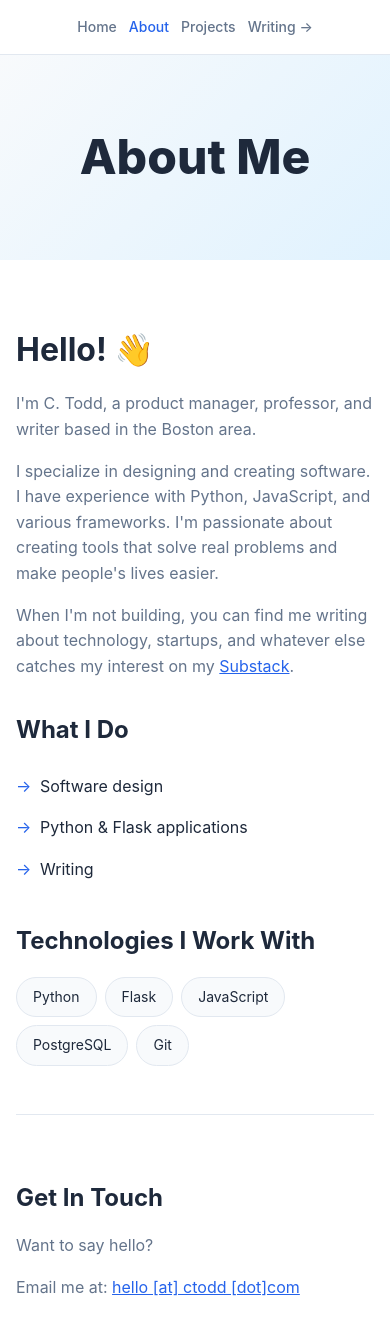
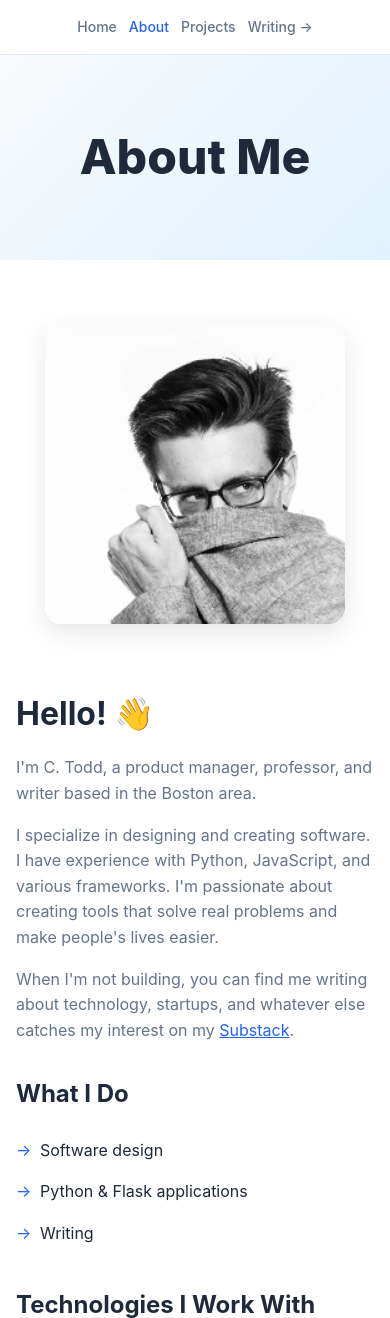
Before and after one commit to iamctodd/website, a Flask app: page /about in a window 390 px wide. Shown: the top 1318 px of the page. Run offline with Flask 3, Linux system fonts and the light colour scheme.

Commit message:
Fix responsive

```diff
--- a/static/css/style.css
+++ b/static/css/style.css
@@ -710,3 +710,60 @@ footer p {
         font-size: 0.875rem;
     }
 }
+.profile-image {
+  display: flex;
+  justify-content: center;
+  align-items: center;
+}
+
+.profile-photo {
+  width: 100%;
+  max-width: 400px;
+  height: auto;
+  border-radius: 12px;
+  box-shadow: 0 10px 30px rgba(0, 0, 0, 0.1);
+  object-fit: cover;
+  transition: transform 0.3s ease, box-shadow 0.3s ease;
+}
+
+.profile-photo:hover {
+  transform: translateY(-5px);
+  box-shadow: 0 15px 40px rgba(0, 0, 0, 0.15);
+}
+
+/* Responsive: ensure it looks good on mobile */
+@media (max-width: 768px) {
+  .profile-photo {
+    max-width: 300px;
+  }
+}
+.about-grid {
+  display: flex;
+  flex-direction: row;
+  gap: 2rem;
+}
+
+.about-text {
+  flex: 1;
+  min-width: 0;
+}
+
+.about-sidebar {
+  flex: 0 0 auto;
+}
+
+/* On smaller screens, stack vertically with image on top */
+@media (max-width: 768px) {
+  .about-grid {
+    flex-direction: column-reverse;
+  }
+
+  .about-sidebar {
+    width: 100%;
+    margin-bottom: 2rem;
+  }
+
+  .profile-photo {
+    max-width: 300px;
+  }
+}
--- a/templates/about.html
+++ b/templates/about.html
@@ -1,51 +1,42 @@
 {% extends "base.html" %}
-
 {% block title %}About - C. Todd{% endblock %}
-
 {% block content %}
 <div class="page-header">
 <div class="container">
 <h1>About Me</h1>
 </div>
 </div>
-
 <section class="about-content">
 <div class="container">
 <div class="about-grid">
 <div class="about-text">
 <h2>Hello! 👋</h2>
 <p>I'm C. Todd, a product manager, professor, and writer based in the Boston area.</p>
-
 <p>I specialize in designing and creating software. I have experience with Python, JavaScript, and various frameworks. I'm passionate about creating tools that solve real problems and make people's lives easier.</p>
-
 <p>When I'm not building, you can find me writing about technology, startups, and whatever else catches my interest on my <a href="/writing" target="_blank">Substack</a>.</p>
-
 <h3>What I Do</h3>
 <ul class="skills-list">
 <li>Software design </li>
 <li>Python & Flask applications</li>
 <li>Writing</li>
 </ul>
-
 <h3>Technologies I Work With</h3>
 <div class="tech-tags">
 <span class="tag">Python</span>
 <span class="tag">Flask</span>
 <span class="tag">JavaScript</span>
-                    <span class="tag">PostgreSQL</span>
+<span class="tag">Figma</span>
 <span class="tag">Git</span>
 </div>
-
 <div id="contact" class="contact-section">
 <h3>Get In Touch</h3>
 <p>Want to say hello?</p>
 <p>Email me at: <a href="mailto:hello@ctodd.com">hello [at] ctodd [dot]com</a></p>
 </div>
 </div>
-
 <div class="about-sidebar">
 <div class="profile-image">
-                    <img src="{{ url_for('static', filename='images/profile.jpg') }}" alt="Chris Todd" onerror="this.src='https://via.placeholder.com/400x400?text=Your+Photo'">
+<img src="{{ url_for('static', filename='images/ctodd-glasses.png') }}" alt="C Todd" class="profile-photo" onerror="this.src='https://via.placeholder.com/400x400?text=Your+Photo'">
 </div>
 </div>
 </div>
```
Also changed, not shown: static/images/ctodd-glasses.png (added). Lines whose indentation alone changed are shown as unchanged.
